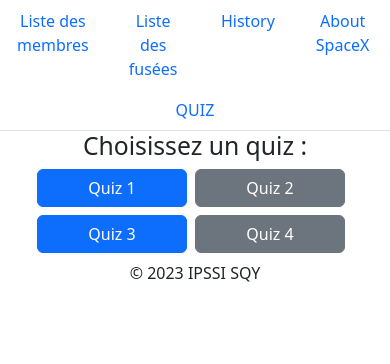
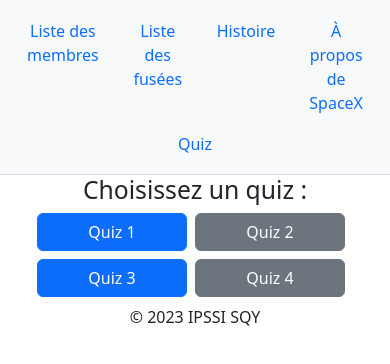
Before and after one commit to Moranoo/Projet_SpaceX, a React (Create React App) app: page /quiz in a window 390 px wide. Shown: the top 364 px of the page. Built offline with nearby package versions, Linux system fonts and the light colour scheme.

Commit message:
version corriger (css et rendu et responsive ok)

```diff
--- a/src/Components/Layout.js
+++ b/src/Components/Layout.js
@@ -1,36 +1,37 @@
-import React from 'react'
-import Nav from 'react-bootstrap/Nav'
-import 'bootstrap/dist/css/bootstrap.min.css'
+import React from 'react';
+import Nav from 'react-bootstrap/Nav';
+import 'bootstrap/dist/css/bootstrap.min.css';
+import '../Styles/components/Layout.css';
 
 const Layout = ({ children }) => {
     return (
         <>
             <header>
                 <title>Space X</title>
-                <Nav justify variant='tabs' defaultActiveKey='/fuseur'>
+                <Nav justify variant="tabs" defaultActiveKey="/fuseur" className="navigation">
                     <Nav.Item>
-                        <Nav.Link href='/crew'>Liste des membres</Nav.Link>
+                        <Nav.Link href="/crew">Liste des membres</Nav.Link>
                     </Nav.Item>
                     <Nav.Item>
-                        <Nav.Link eventKey href='/Fuseur'>
+                        <Nav.Link eventKey href="/Fuseur">
                             Liste des fusées
                         </Nav.Link>
                     </Nav.Item>
                     <Nav.Item>
-                        <Nav.Link href='/history'>History</Nav.Link>
+                        <Nav.Link href="/history">Histoire</Nav.Link>
                     </Nav.Item>
                     <Nav.Item>
-                        <Nav.Link href='/company'>About SpaceX</Nav.Link>
+                        <Nav.Link href="/company">À propos de SpaceX</Nav.Link>
                     </Nav.Item>
                     <Nav.Item>
-                        <Nav.Link href='/quiz'>QUIZ</Nav.Link>
+                        <Nav.Link href="/quiz">Quiz</Nav.Link>
                     </Nav.Item>
                 </Nav>
             </header>
             <main>{children}</main>
             <footer>&copy; 2023 IPSSI SQY</footer>
         </>
-    )
-}
+    );
+};
 
-export default Layout
+export default Layout;
--- a/src/Pages/Home.js
+++ b/src/Pages/Home.js
@@ -1,7 +1,10 @@
-import React from 'react'
-import { Link } from 'react-router-dom'
-import Nav from 'react-bootstrap/Nav'
-import 'bootstrap/dist/css/bootstrap.min.css'
+// Home.js
+
+import React from 'react';
+import { Link } from 'react-router-dom';
+import Nav from 'react-bootstrap/Nav';
+import 'bootstrap/dist/css/bootstrap.min.css';
+import '../Styles/pages/Home.css';
 
 export default function Home() {
     return (
@@ -9,11 +12,11 @@ export default function Home() {
             <center>
                 <h1>Bienvenue sur le site Space X</h1>
                 <img
-                    style={{ borderRadius: '50%' }}
-                    src='https://www.spacex.com/static/images/share.jpg'
-                    alt='Space X'
+                    className="img-responsive" // Appliquez la classe CSS pour rendre l'image responsive
+                    src="https://www.spacex.com/static/images/share.jpg"
+                    alt="Space X"
                 />
             </center>
         </div>
-    )
+    );
 }
--- a/src/Pages/NoMatch.js
+++ b/src/Pages/NoMatch.js
@@ -1,28 +1,21 @@
-import React from 'react'
-import { useLocation, Link } from 'react-router-dom'
-import { Button } from '@tremor/react'
+import React from 'react';
+import { useLocation, Link } from 'react-router-dom';
+import { Button } from '@tremor/react';
 
 export default function NoMatch() {
-    const location = useLocation()
+    const location = useLocation();
 
     return (
-        <div
-            style={{
-                display: 'flex',
-                justifyContent: 'center',
-                alignItems: 'center',
-                flexDirection: 'column',
-            }}
-        >
-            <h1 className='text-xl'>Page non trouvée (404)</h1>
+        <div style={{ textAlign: 'center' }}>
+            <h1 className="text-xl">Page non trouvée (404)</h1>
             <br />
             <p>
                 La page <b>{location.pathname}</b> n'existe pas.
             </p>
             <br />
-            <Link to='/'>
+            <Link to="/">
                 <Button>Retour à l'accueil</Button>
             </Link>
         </div>
-    )
+    );
 }
--- /dev/null
+++ b/src/Styles/components/Layout.css
@@ -0,0 +1,12 @@
+.navigation {
+    background-color: #f8f9fa;
+    padding: 10px;
+}
+
+.footer {
+    background-color: #f8f9fa;
+    padding: 10px;
+    text-align: center;
+    font-size: 14px;
+    color: #777;
+}
--- /dev/null
+++ b/src/Styles/pages/Home.css
@@ -0,0 +1,4 @@
+.img-responsive {
+    max-width: 100%;
+    height: auto;
+}
```
